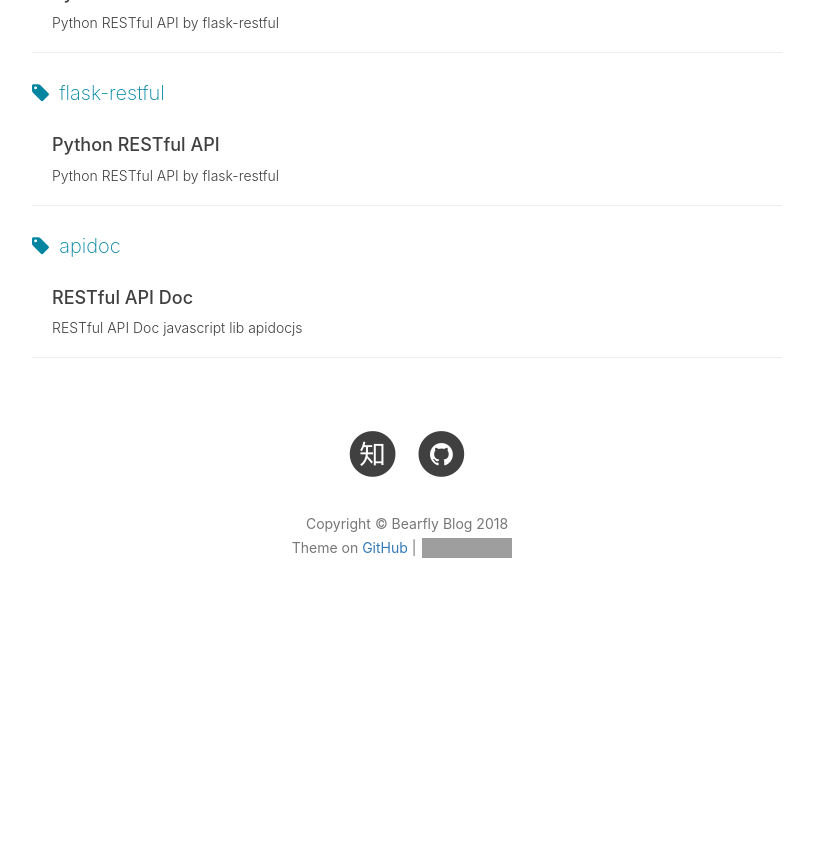
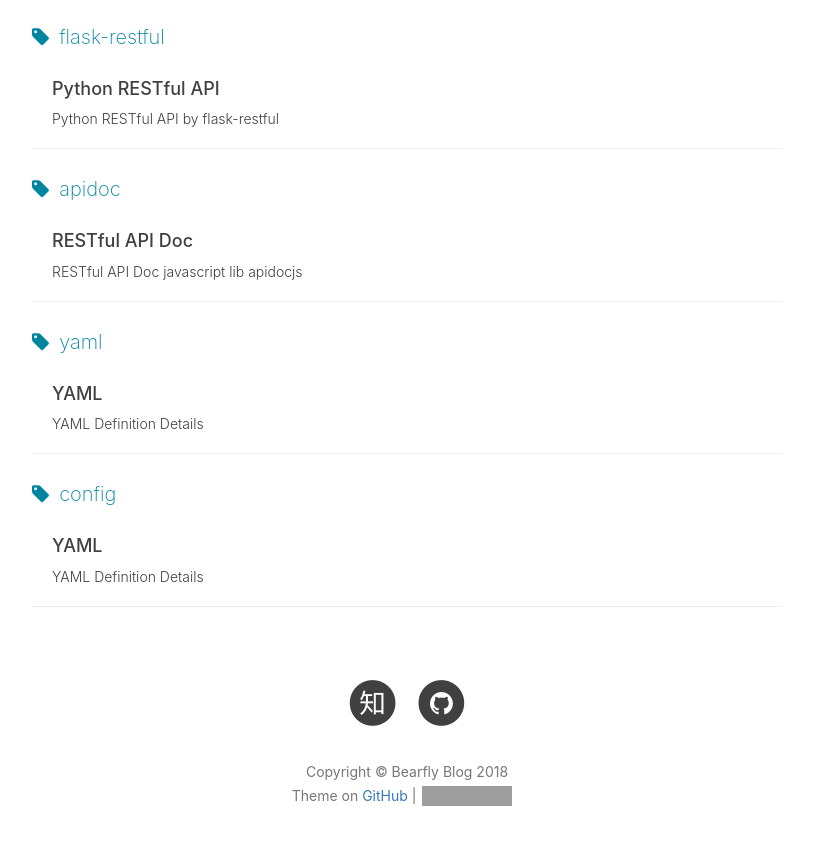
Before and after one commit to bearfly1990/bearfly.github.io, a Jekyll site: the page built from tags.html, in a window 1280 px wide and 900 px high, scrolled down 9064 px. Shown: the top 845 px of the window, without its empty margins (233-1046 px from the left). Built offline with Jekyll 4.4.1, drawn with Linux system fonts in a browser that asks for light colours; nearby versions of some CDN libraries; comment, search, counter and statistics services are not loaded; before the commit the page ends 9716 px from its top, so only the background shows below that; some of the changed text lies outside the part shown; grey boxes are pictures that could not be loaded.

Commit message:
add tags

```diff
--- a/_posts/2018/11/2018-11-15-YAML.md
+++ b/_posts/2018/11/2018-11-15-YAML.md
@@ -7,7 +7,8 @@ author: BF
 header-img: img/bf/street_01.jpg
 catalog: true
 tags:
-  - test
+  - yaml
+  - config
 ---
 
 # YAML
```
